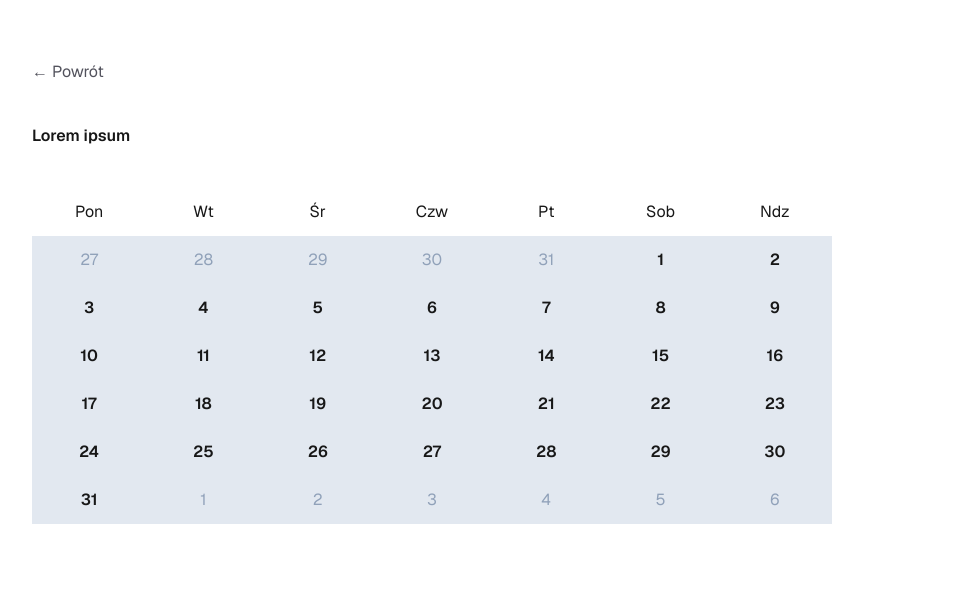
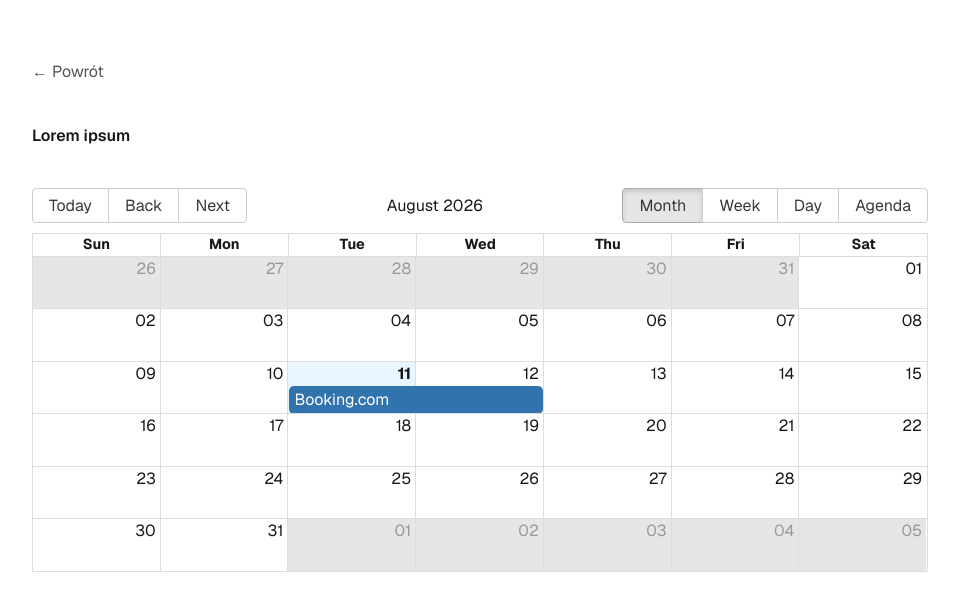
Before and after one commit to rafalkesik/bookingowy, a Next.js app: page /calendar in a window 1280 px wide. Shown: the top 610 px of the page, without its empty margins (160-1119 px from the left). Built offline with nearby package versions, Linux system fonts and the light colour scheme.

Commit message:
Change custom calendar to react-big-calendar component

```diff
--- a/package.json
+++ b/package.json
@@ -12,10 +12,13 @@
   "dependencies": {
     "@prisma/adapter-better-sqlite3": "^7.9.1",
     "@prisma/client": "^7.9.1",
+    "@types/react-big-calendar": "^1.16.3",
     "dotenv": "^17.4.2",
+    "moment": "^2.30.1",
     "next": "16.3.0",
     "prisma": "^7.9.1",
     "react": "19.2.8",
+    "react-big-calendar": "^1.20.0",
     "react-dom": "19.2.8"
   },
   "devDependencies": {
--- a/src/app/calendar/calendar-view.tsx
+++ b/src/app/calendar/calendar-view.tsx
@@ -1,8 +1,5 @@
 'use client'
 
-import { useState } from "react"
-import { DateRange } from "react-day-picker"
-import { addDays } from "date-fns"
 import getCalendarGrid from "@/lib/getCalendarGrid"
 
 export default function CalendarView() {
@@ -13,15 +10,6 @@ export default function CalendarView() {
   )
 
   return (
-    <div className="flex flex-col flex-1 items-center justify-center bg-zinc-50 font-sans">
-      <main className="flex flex-1 w-full max-w-5xl flex-col items-center gap-10 pt-15 pb-32 px-16 bg-white sm:items-start">
-        <a href="/" className="text-zinc-600">
-          ← Powrót
-        </a>
-        <p className="font-semibold">
-          Lorem ipsum
-        </p>
-
     <div id="custom-calendar">
       <div id="weekdays-names" className="calendar-grid w-200">
         <div className="py-3 text-center">Pon</div>
@@ -51,7 +39,5 @@ export default function CalendarView() {
         ))}
       </div>
     </div>
-      </main>
-    </div>
   )
 }
--- a/src/app/calendar/page.tsx
+++ b/src/app/calendar/page.tsx
@@ -1,5 +1,6 @@
 import type { Metadata } from "next";
 import CalendarView from "./calendar-view";
+import { MyCalendar } from "@/components/myCalendar";
 
 export const metadata: Metadata = {
   title: "Kalendarz",
@@ -8,8 +9,18 @@ export const metadata: Metadata = {
 
 export default function CalendarPage() {
   return (
-    <div>
-      <CalendarView />
+    <div className="flex flex-col flex-1 items-center justify-center bg-zinc-50 font-sans">
+      <main className="flex flex-1 w-full max-w-5xl flex-col items-center gap-10 pt-15 pb-32 px-16 bg-white sm:items-start">
+        <a href="/" className="text-zinc-600">
+          ← Powrót
+        </a>
+        <p className="font-semibold">
+          Lorem ipsum
+        </p>
+        <MyCalendar />
+        {/* This is the custom, old calendar view: */}
+        {/* <CalendarView />  */}
+      </main>
     </div>
   )
 }
--- /dev/null
+++ b/src/components/myCalendar.tsx
@@ -0,0 +1,41 @@
+'use client'
+
+import { Calendar, View, Views, momentLocalizer } from "react-big-calendar";
+import moment from "moment";
+import "react-big-calendar/lib/css/react-big-calendar.css"
+import { HTMLAttributes, useCallback, useState } from "react";
+
+const localizer = momentLocalizer(moment)
+
+const events = [
+  {
+    start: moment().toDate(),
+    end: moment()
+      .add(1, "days")
+      .toDate(),
+    title: "Booking.com"
+  }
+]
+// const views = Object.values(Views);
+
+export const MyCalendar = (props: HTMLAttributes<HTMLDivElement>) => {
+  const [date, setDate] = useState(new Date());
+  const [view, setView] = useState<View>(Views.MONTH)
+
+  const onNavigate = useCallback((newDate: Date) => setDate(newDate), []);
+  const onView = useCallback((newView: View) => setView(newView), []);
+
+  return (
+    <div className="h-96 w-full" {...props}>
+      <Calendar
+        localizer={localizer}
+        events={events}
+        // views={views}
+        date={date}
+        view={view}
+        onNavigate={onNavigate}
+        onView={onView}
+      />
+    </div>
+  )
+}
```
Also changed, not shown: 1 other file (tests, documents, lock files or other folders). Lines whose indentation alone changed are shown as unchanged.
